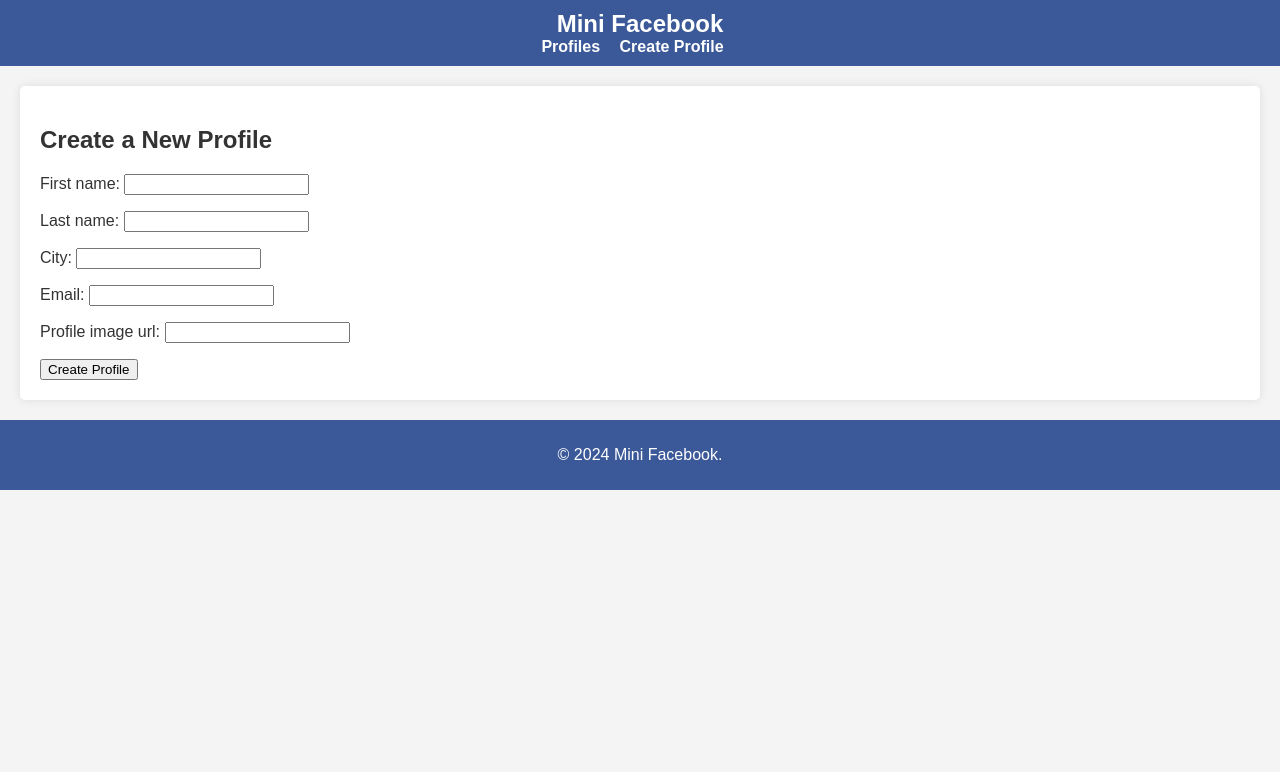
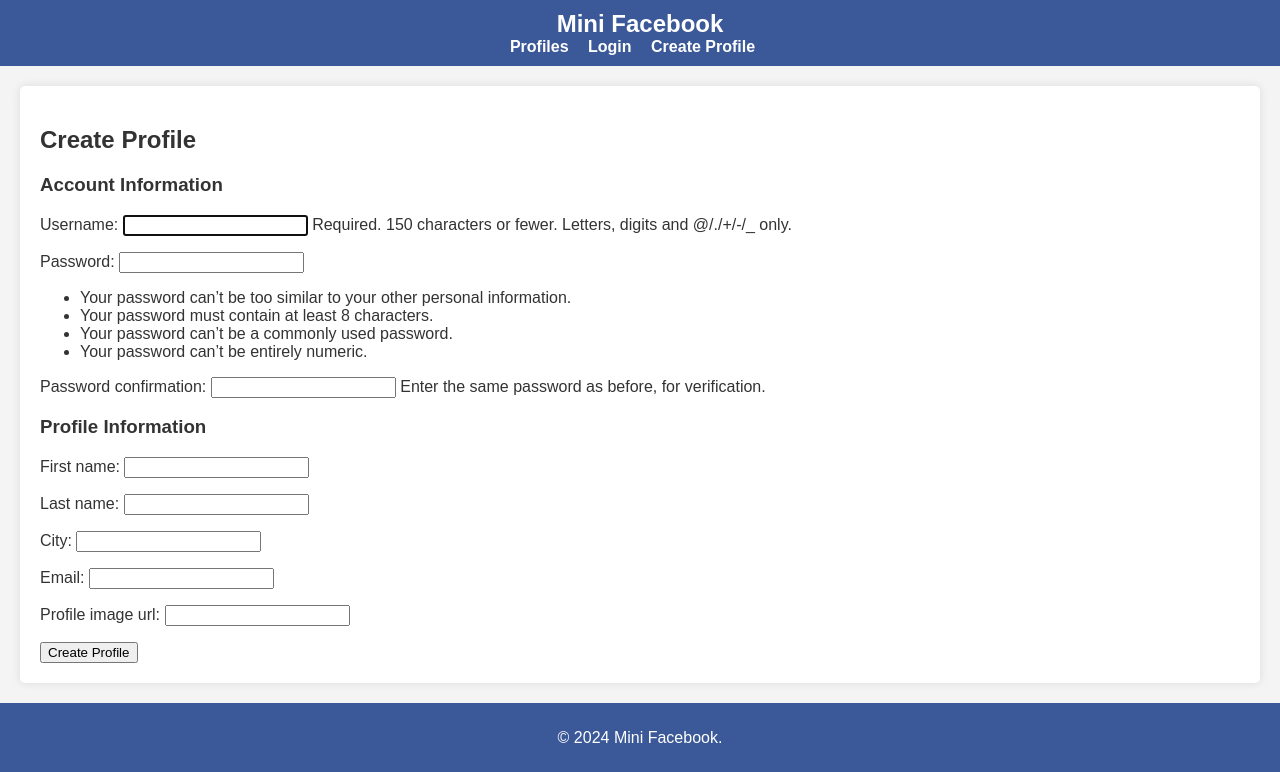
Before and after one commit to AsadSoomr0/cs412, a Django app: page /mini_fb/create_profile/ in a window 1280 px wide. Shown: the top 772 px of the page. Run offline with Django 5.2, Linux system fonts and the light colour scheme.

Commit message:
finished assignment 9; implemented login, logout, users, and user creation

```diff
--- a/cs412/settings.py
+++ b/cs412/settings.py
@@ -137,3 +137,5 @@ MEDIA_ROOT = BASE_DIR / 'media'  # Directory where media files will be stored
 # https://docs.djangoproject.com/en/5.1/ref/settings/#default-auto-field
 
 DEFAULT_AUTO_FIELD = 'django.db.models.BigAutoField'
+
+LOGIN_URL = '/mini_fb/login/'
--- a/mini_fb/models.py
+++ b/mini_fb/models.py
@@ -6,8 +6,12 @@ from django.db import models
 from django.urls import reverse
 from django.db.models import Q
 
+from django.contrib.auth.models import User
+
+
 
 class Profile(models.Model):
+    user = models.ForeignKey(User, on_delete=models.CASCADE, related_name="profile", null=True)
     first_name = models.CharField(max_length=100)
     last_name = models.CharField(max_length=100)
     city = models.CharField(max_length=100)
--- a/mini_fb/templates/mini_fb/base.html
+++ b/mini_fb/templates/mini_fb/base.html
@@ -13,8 +13,20 @@
         <nav>
             <ul>
                 <li><a href="{% url 'show_all_profiles' %}">Profiles</a></li>
-                <li><a href="{% url 'create_profile' %}">Create Profile</a></li>
-                <!-- Will add other links later -->
+                {% if user.is_authenticated %}
+                <li>
+                    <form action="{% url 'logout' %}" method="post" style="display:inline;">
+                        {% csrf_token %}
+                        <button type="submit" style="background:none; border:none; color:blue; text-decoration:underline; cursor:pointer;">
+                            Logout
+                        </button>
+                    </form>
+                </li>
+                    <li>Welcome, {{ user.username }}!</li>
+                {% else %}
+                    <li><a href="{% url 'login' %}">Login</a></li>
+                    <li><a href="{% url 'create_profile' %}">Create Profile</a></li>
+                {% endif %}
             </ul>
         </nav>
     </header>
--- a/mini_fb/templates/mini_fb/create_profile_form.html
+++ b/mini_fb/templates/mini_fb/create_profile_form.html
@@ -2,10 +2,22 @@
 {% load static %}
 
 {% block content %}
-<h2>Create a New Profile</h2>
-<form method="post">
+<h2>Create Profile</h2>
+<form method="post" enctype="multipart/form-data">
     {% csrf_token %}
+
+    <h3>Account Information</h3>
+    {% if user_form.errors %}
+        <div class="error">{{ user_form.errors }}</div>
+    {% endif %}
+    {{ user_form.as_p }}
+
+    <h3>Profile Information</h3>
+    {% if form.errors %}
+        <div class="error">{{ form.errors }}</div>
+    {% endif %}
     {{ form.as_p }}
+
     <button type="submit">Create Profile</button>
 </form>
 {% endblock %}
--- /dev/null
+++ b/mini_fb/templates/mini_fb/logged_out.html
@@ -0,0 +1,2 @@
+<h2>You have been logged out.</h2>
+<a href="{% url 'login' %}">Log in again</a>
--- a/mini_fb/urls.py
+++ b/mini_fb/urls.py
@@ -9,16 +9,19 @@ from .views import UpdateStatusMessageView
 from .views import CreateFriendView
 from .views import ShowFriendSuggestionsView
 from .views import ShowNewsFeedView
+from django.contrib.auth import views as auth_views
 
 urlpatterns = [
     path('', ShowAllProfilesView.as_view(), name='show_all_profiles'),
     path('profile/<int:pk>/', ShowProfilePageView.as_view(), name ='show_profile'),
     path('create_profile/', CreateProfileView.as_view(), name='create_profile'),
-    path('profile/<int:pk>/create_status/', CreateStatusMessageView.as_view(), name='create_status'),
-    path('profile/<int:pk>/update', UpdateProfileView.as_view(), name='update_profile'),
+    path('status/create_status', CreateStatusMessageView.as_view(), name='create_status'),
+    path('profile/update', UpdateProfileView.as_view(), name='update_profile'),
     path('status/<int:pk>/delete', DeleteStatusMessageView.as_view(), name='delete_status'),
     path('status/<int:pk>/update', UpdateStatusMessageView.as_view(), name='update_status'),
-    path('profile/<int:pk>/add_friend/<int:other_pk>/', CreateFriendView.as_view(), name='add_friend'),
-    path('profile/<int:pk>/friend_suggestions/', ShowFriendSuggestionsView.as_view(), name='friend_suggestions'),
-    path('profile/<int:pk>/news_feed', ShowNewsFeedView.as_view(), name='news_feed'),
+    path('profile/add_friend/<int:other_pk>', CreateFriendView.as_view(), name='add_friend'),
+    path('profile/friend_suggestions', ShowFriendSuggestionsView.as_view(), name='friend_suggestions'),
+    path('profile/news_feed', ShowNewsFeedView.as_view(), name='news_feed'),
+    path('login/', auth_views.LoginView.as_view(template_name='mini_fb/login.html'), name='login'),
+    path('logout/', auth_views.LogoutView.as_view(template_name='mini_fb/logged_out.html'), name='logout'),
 ]
--- a/mini_fb/views.py
+++ b/mini_fb/views.py
@@ -5,11 +5,14 @@ from django.views.generic import DetailView
 from django.views.generic import CreateView
 from django.views.generic import UpdateView
 from django.views.generic import DeleteView
+from django.contrib.auth.mixins import LoginRequiredMixin
+from django.contrib.auth.forms import UserCreationForm
 from django.urls import reverse
 from django.shortcuts import redirect, get_object_or_404
 from .forms import CreateProfileForm
 from .forms import CreateStatusMessageForm
 from .forms import UpdateProfileForm
+from .forms import CreateProfileForm
 from .models import *
 
 # Create your views here.
@@ -24,6 +27,7 @@ class ShowProfilePageView(DetailView):
 
     def get_context_data(self, **kwargs):
         context = super().get_context_data(**kwargs)
+        context['is_owner'] = self.request.user == self.get_object().user
         context['status_form'] = CreateStatusMessageForm()
         return context
 
@@ -32,18 +36,33 @@ class CreateProfileView(CreateView):
     form_class = CreateProfileForm
     template_name = 'mini_fb/create_profile_form.html'
 
-class CreateStatusMessageView(CreateView):
+    def get_context_data(self, **kwargs):
+        context = super().get_context_data(**kwargs)
+        context['user_form'] = UserCreationForm()
+        return context
+
+    def form_valid(self, form):
+        user_form = UserCreationForm(self.request.POST)
+        if user_form.is_valid():
+            user = user_form.save()
+            form.instance.user = user
+            return super().form_valid(form)
+        else:
+            return self.render_to_response(self.get_context_data(form=form, user_form=user_form))
+
+    def get_success_url(self):
+        return reverse('show_profile', kwargs={'pk': self.object.pk})
+
+class CreateStatusMessageView(LoginRequiredMixin, CreateView):
     model = StatusMessage
     form_class = CreateStatusMessageForm
     template_name = 'mini_fb/create_status_form.html'
 
     def form_valid(self, form):
-        profile = Profile.objects.get(pk=self.kwargs['pk'])
-
+        profile = get_object_or_404(Profile, user=self.request.user)
+        form.instance.profile = profile
         sm = form.save(commit=False)
-        sm.profile = profile
-
-        sm.save()
+        sm = form.save()
 
         # Handle file uploads
         files = self.request.FILES.getlist('files')
@@ -54,53 +73,68 @@ class CreateStatusMessageView(CreateView):
         return super().form_valid(form)
 
     def get_success_url(self):
-        profile_pk = self.kwargs['pk']
-        return reverse('show_profile', kwargs={'pk': profile_pk})
+        profile = Profile.objects.get(user=self.request.user)
+        return reverse('show_profile', kwargs={'pk': profile.pk})
 
     def get_context_data(self, **kwargs):
         context = super().get_context_data(**kwargs)
         context['profile'] = Profile.objects.get(pk=self.kwargs['pk'])
         return context
 
-class UpdateProfileView(UpdateView):
+class UpdateProfileView(LoginRequiredMixin, UpdateView):
     #View inheriting django's generic updateview used to update profiles
     model = Profile
     form_class = UpdateProfileForm
     template_name = 'mini_fb/update_profile_form.html'
 
+    def get_object(self):
+        return get_object_or_404(Profile, user=self.request.user)
+
     def get_success_url(self):
         return reverse('show_profile', kwargs={'pk': self.object.pk})
 
-class DeleteStatusMessageView(DeleteView):
+class DeleteStatusMessageView(LoginRequiredMixin, DeleteView):
     #View inheriting from django's generic deleteview, used to delete status messages
     model = StatusMessage
     template_name = 'mini_fb/delete_status_form.html'
     context_object_name = 'status_message'
 
-    def get_success_url(self):
-        profile_pk = self.object.profile.pk
-        return reverse('show_profile', kwargs={'pk': profile_pk})
-
-class UpdateStatusMessageView(UpdateView):
-    model = StatusMessage
-    template_name = 'mini_fb/update_status_form.html'
-    fields = ['message']
+    def get_queryset(self):
+        return StatusMessage.objects.filter(profile__user=self.request.user)
 
     def get_success_url(self):
         profile_pk = self.object.profile.pk
         return reverse('show_profile', kwargs={'pk': profile_pk})
 
-class CreateFriendView(View):
+class UpdateStatusMessageView(LoginRequiredMixin, UpdateView):
+    model = StatusMessage
+    template_name = 'mini_fb/update_status_form.html'
+    fields = ['message']
+
+    def get_queryset(self):
+        return StatusMessage.objects.filter(profile__user=self.request.user)
+
+    def get_success_url(self):
+        profile_pk = self.object.profile.pk
+        return reverse('show_profile', kwargs={'pk': profile_pk})
+
+class CreateFriendView(LoginRequiredMixin, View):
     def dispatch(self, request, *args, **kwargs):
-        profile = get_object_or_404(Profile, pk=kwargs['pk'])
+        profile = get_object_or_404(Profile, user=self.request.user)
         other_profile = get_object_or_404(Profile, pk=kwargs['other_pk'])
         profile.add_friend(other_profile)
         return redirect('show_profile', pk=profile.pk)
 
-class ShowFriendSuggestionsView(DetailView):
+class ShowFriendSuggestionsView(LoginRequiredMixin, DetailView):
     model = Profile
     template_name = 'mini_fb/friend_suggestions.html'
 
-class ShowNewsFeedView(DetailView):
+    def get_object(self):
+        return get_object_or_404(Profile, user=self.request.user)
+
+class ShowNewsFeedView(LoginRequiredMixin, DetailView):
     model = Profile
     template_name = 'mini_fb/news_feed.html'
+
+    def get_object(self):
+        return get_object_or_404(Profile, user=self.request.user)
```
Also changed, not shown: mini_fb/templates/mini_fb/login.html (added, +7 -0 lines), mini_fb/templates/mini_fb/show_profile.html (+12 -6 lines), db.sqlite3, mini_fb/migrations/0006_profile_user.py (added), 1 other file.
